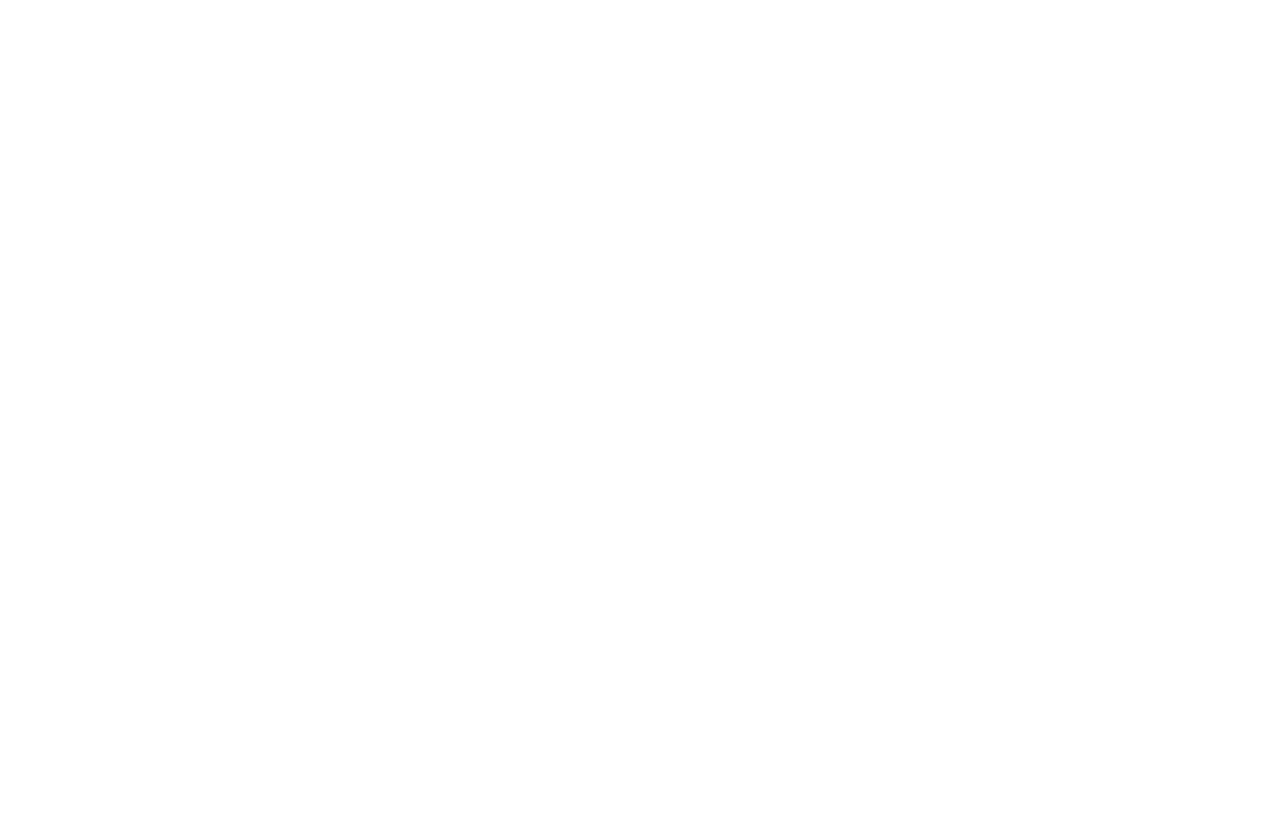
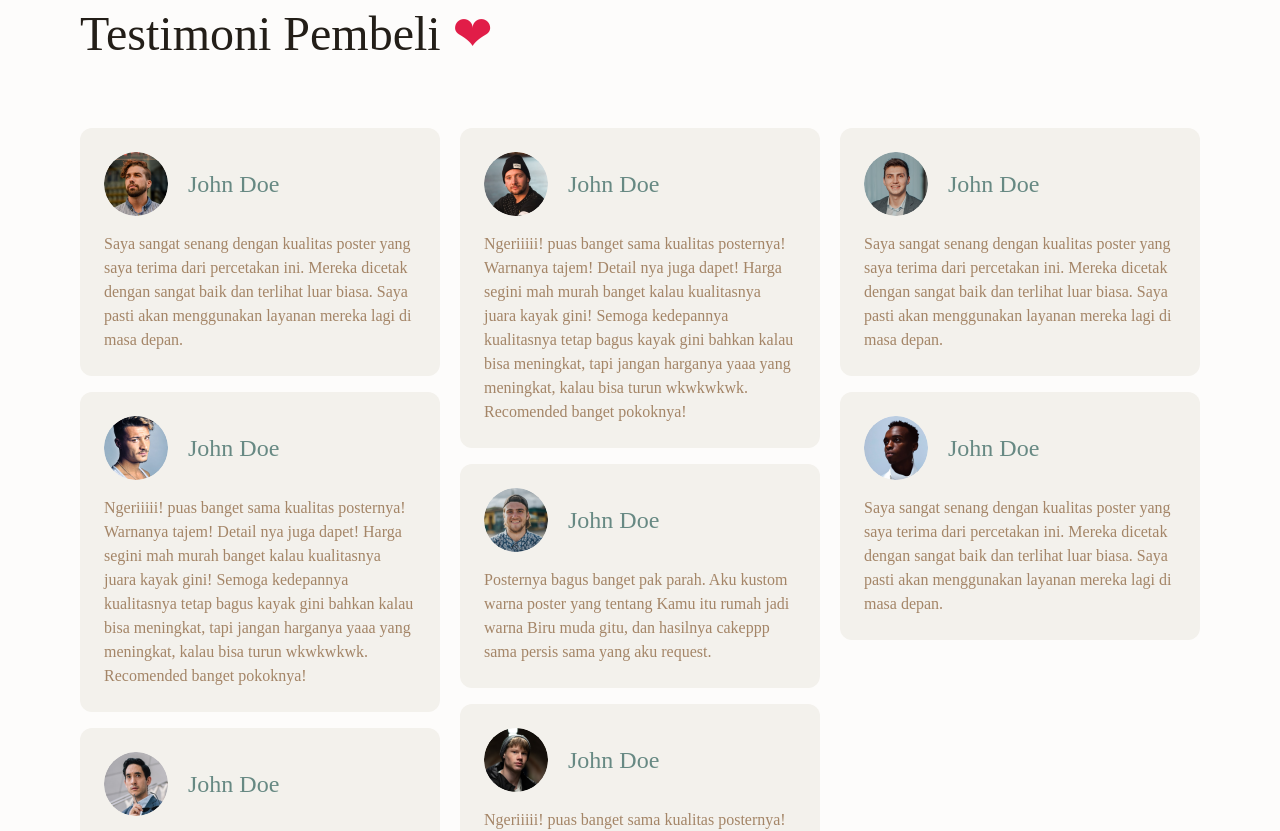
Before and after one commit to ahmadhilmandani/Poster-Palette, a React (Vite) app in the folder frontend/: page / in a window 1280 px wide. Shown: the part 2380-3211 px from the top of the page. Before the commit the page ends 2294 px from the top, so only its background shows below. Built offline with nearby package versions, Linux system fonts and the light colour scheme.

Commit message:
UPDATE client testimoni

```diff
--- a/frontend/src/pages/Home/components/clientTestimoniSection/clientTestimoniSection.jsx
+++ b/frontend/src/pages/Home/components/clientTestimoniSection/clientTestimoniSection.jsx
@@ -1,8 +1,50 @@
+import TestimoniCard from "./components/testimoniCard";
+import avatar1 from "../../../../assets/testimoni-card/avatar-1.png"
+import avatar2 from "../../../../assets/testimoni-card/avatar-2.png"
+import avatar3 from "../../../../assets/testimoni-card/avatar-3.png"
+import avatar4 from "../../../../assets/testimoni-card/avatar-4.png"
+import avatar5 from "../../../../assets/testimoni-card/avatar-5.png"
+import avatar6 from "../../../../assets/testimoni-card/avatar-6.png"
+import avatar7 from "../../../../assets/testimoni-card/avatar-7.png"
+import avatar8 from "../../../../assets/testimoni-card/avatar-8.png"
+
+
 export default function ClientTestimoniSection() {
   return (
-    <section>
-
-
+    <section className="px-20 mt-24">
+      <h1 className="text-5xl">Testimoni Pembeli <span className="text-rose-600">❤</span></h1>
+      <div className="flex flex-wrap justify-between gap-2 mt-[54px]">
+        <div>
+          <TestimoniCard avatar={avatar1} avatarName={'John Doe'}>
+            Saya sangat senang dengan kualitas poster yang saya terima dari percetakan ini. Mereka dicetak dengan sangat baik dan terlihat luar biasa. Saya pasti akan menggunakan layanan mereka lagi di masa depan.
+          </TestimoniCard>
+          <TestimoniCard avatar={avatar2} avatarName={'John Doe'}>
+            Ngeriiiii! puas banget sama kualitas posternya! Warnanya tajem! Detail nya juga dapet! Harga segini mah murah banget kalau kualitasnya juara kayak gini! Semoga kedepannya kualitasnya tetap bagus kayak gini bahkan kalau bisa meningkat, tapi jangan harganya yaaa yang meningkat, kalau bisa turun wkwkwkwk. Recomended banget pokoknya!
+          </TestimoniCard>
+          <TestimoniCard avatar={avatar3} avatarName={'John Doe'}>
+            Saya sangat senang dengan poster yang saya pesan dari percetakan ini. Mereka terlihat sangat bagus di dinding saya
+          </TestimoniCard>
+        </div>
+        <div>
+          <TestimoniCard avatar={avatar4} avatarName={'John Doe'}>
+            Ngeriiiii! puas banget sama kualitas posternya! Warnanya tajem! Detail nya juga dapet! Harga segini mah murah banget kalau kualitasnya juara kayak gini! Semoga kedepannya kualitasnya tetap bagus kayak gini bahkan kalau bisa meningkat, tapi jangan harganya yaaa yang meningkat, kalau bisa turun wkwkwkwk. Recomended banget pokoknya!
+          </TestimoniCard>
+          <TestimoniCard avatar={avatar5} avatarName={'John Doe'}>
+            Posternya bagus banget pak parah. Aku kustom warna poster yang tentang Kamu itu rumah jadi warna Biru muda gitu, dan hasilnya cakeppp sama persis sama yang aku request.
+          </TestimoniCard>
+          <TestimoniCard avatar={avatar6} avatarName={'John Doe'}>
+            Ngeriiiii! puas banget sama kualitas posternya! Warnanya tajem! Detail nya juga dapet! Harga segini mah murah banget kalau kualitasnya juara kayak gini! Semoga kedepannya kualitasnya tetap bagus kayak gini bahkan kalau bisa meningkat, tapi jangan harganya yaaa yang meningkat, kalau bisa turun wkwkwkwk. Recomended banget pokoknya!
+          </TestimoniCard>
+        </div>
+        <div>
+          <TestimoniCard avatar={avatar7} avatarName={'John Doe'}>
+            Saya sangat senang dengan kualitas poster yang saya terima dari percetakan ini. Mereka dicetak dengan sangat baik dan terlihat luar biasa. Saya pasti akan menggunakan layanan mereka lagi di masa depan.
+          </TestimoniCard>
+          <TestimoniCard avatar={avatar8} avatarName={'John Doe'}>
+            Saya sangat senang dengan kualitas poster yang saya terima dari percetakan ini. Mereka dicetak dengan sangat baik dan terlihat luar biasa. Saya pasti akan menggunakan layanan mereka lagi di masa depan.
+          </TestimoniCard>
+        </div>
+      </div>
     </section>
   )
 }
--- a/frontend/src/pages/Home/components/clientTestimoniSection/components/testimoniCard.jsx
+++ b/frontend/src/pages/Home/components/clientTestimoniSection/components/testimoniCard.jsx
@@ -1,7 +1,15 @@
-export default function Card() {
+/* eslint-disable react/prop-types */
+
+export default function TestimoniCard({ children, avatar, avatarName }) {
   return (
-    <div>
-      hai
+    <div className="bg-brown-100 w-[360px] px-[24px] py-[24px] rounded-xl mt-4">
+      <div className="flex gap-x-5 items-center">
+        <img src={avatar} alt="" className="w-16 aspect-square rounded-full" />
+        <h2 className="text-2xl text-emerald-950">{avatarName}</h2>
+      </div>
+      <p className="text-brown-400 mt-4">
+        {children}
+      </p>
     </div>
   )
 }
```
